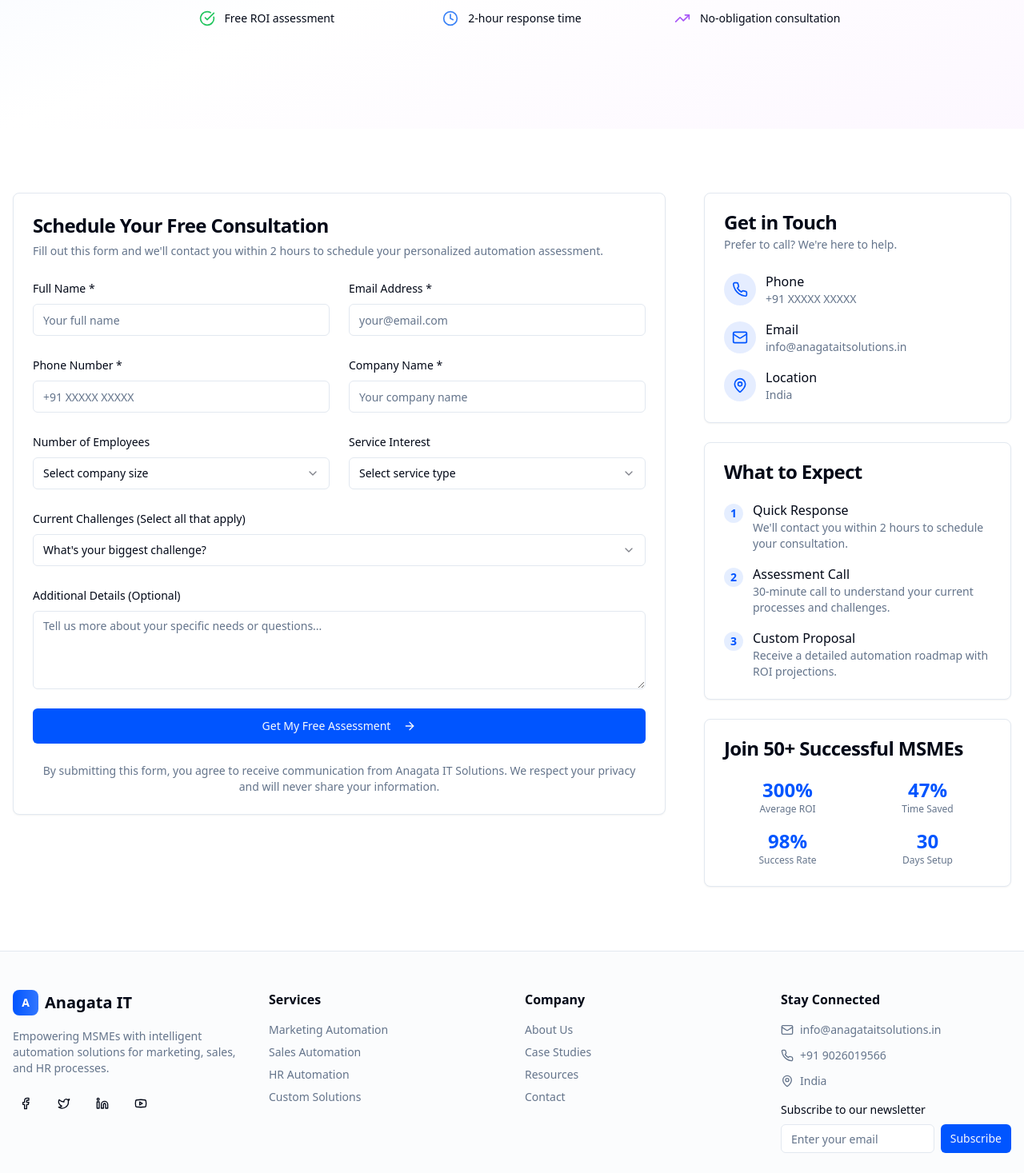
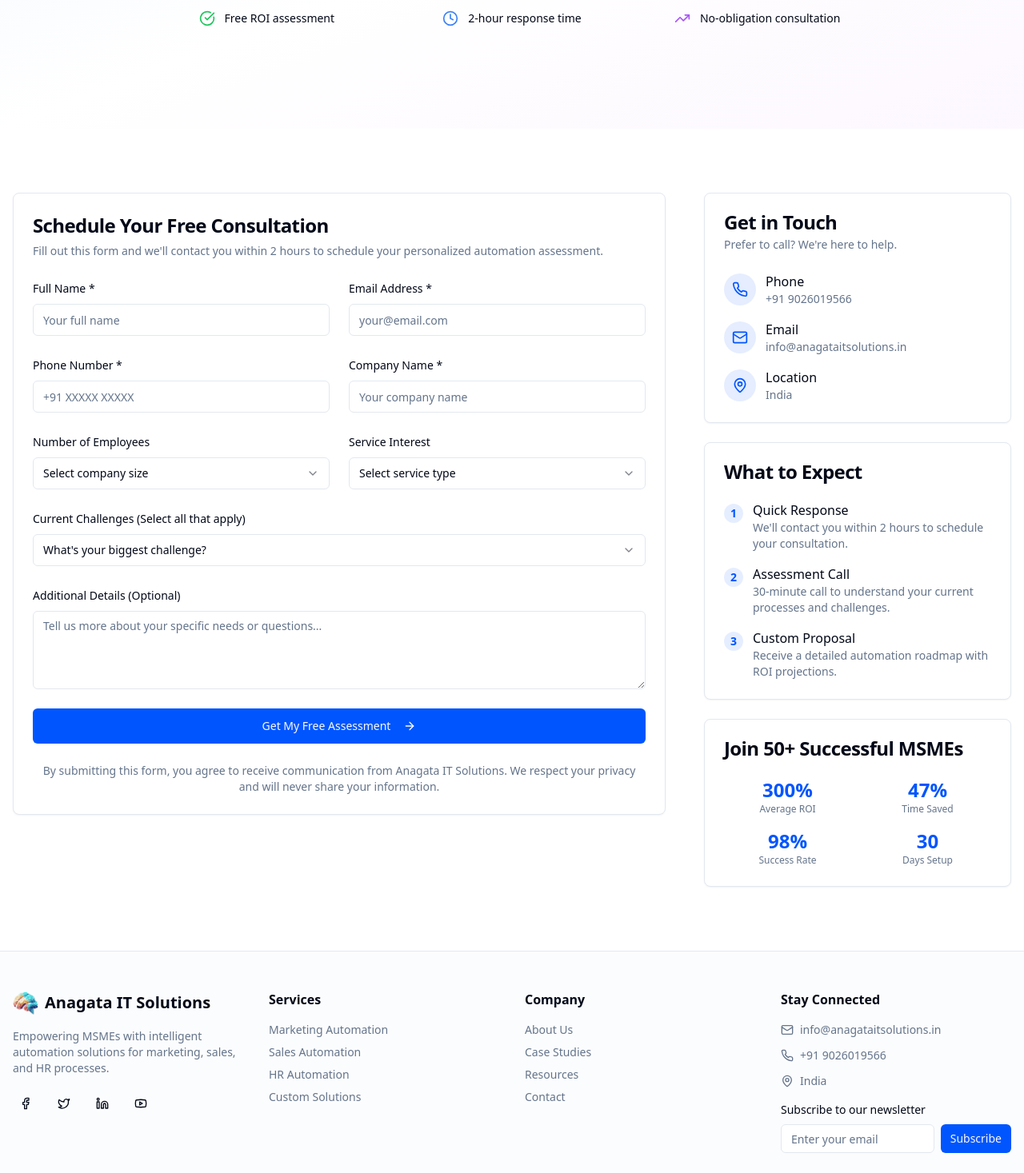
Before and after one commit to gochapachi/anagataitsolutions-website, a React (Vite) app: page /contact in a window 1280 px wide. Shown: the part 381-1848 px from the top of the page at 80% size. Built offline with nearby package versions, Linux system fonts and the light colour scheme.

Commit message:
Update contact info and footer.
Update contact number and footer with new logo and website title.

```diff
--- a/src/components/Footer.tsx
+++ b/src/components/Footer.tsx
@@ -9,10 +9,12 @@ export const Footer = () => {
           {/* Company Info */}
           <div className="space-y-4">
             <div className="flex items-center space-x-2">
-              <div className="h-8 w-8 rounded-lg bg-gradient-to-r from-primary to-primary/80 flex items-center justify-center">
-                <span className="text-white font-bold text-sm">A</span>
-              </div>
-              <span className="font-bold text-xl">Anagata IT</span>
+              <img
+                src="/lovable-uploads/c8bf87d9-ba2f-458d-a50b-91c09b46fdd8.png"
+                alt="Anagata IT Solutions"
+                className="h-8 w-8"
+              />
+              <span className="font-bold text-xl">Anagata IT Solutions</span>
             </div>
             <p className="text-sm text-muted-foreground">
               Empowering MSMEs with intelligent automation solutions for marketing, sales, and HR processes.
--- a/src/pages/Contact.tsx
+++ b/src/pages/Contact.tsx
@@ -274,7 +274,7 @@ const Contact = () => {
                     </div>
                     <div>
                       <p className="font-medium">Phone</p>
-                      <p className="text-sm text-muted-foreground">+91 XXXXX XXXXX</p>
+                      <p className="text-sm text-muted-foreground">+91 9026019566</p>
                     </div>
                   </div>
                   <div className="flex items-center space-x-3">
```
